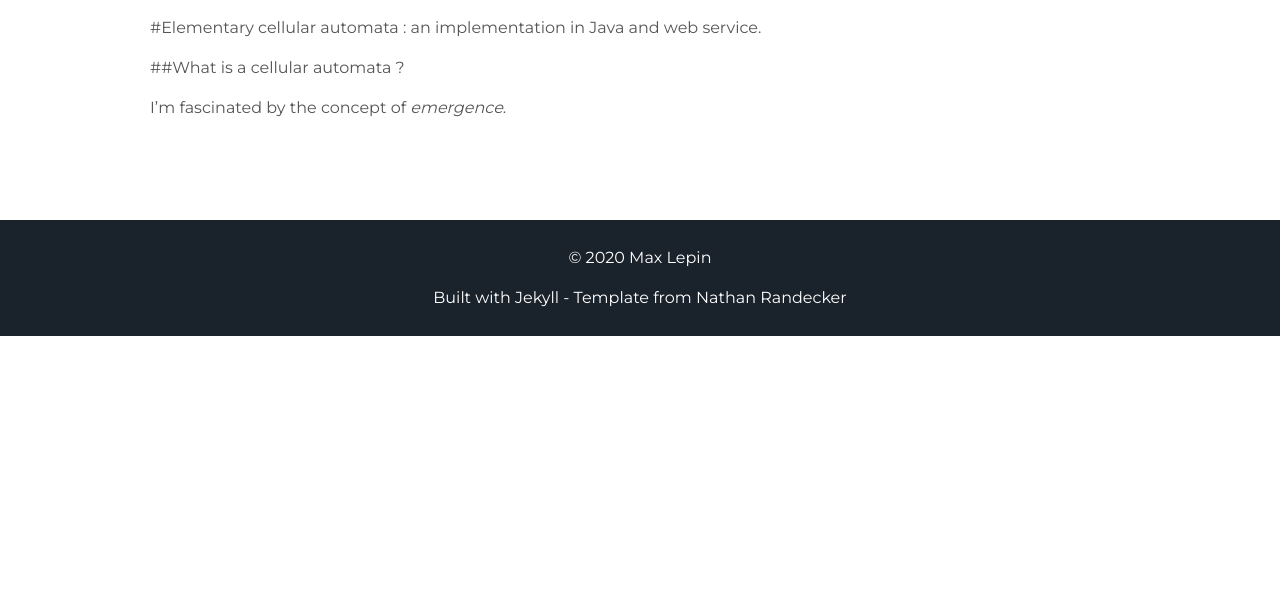
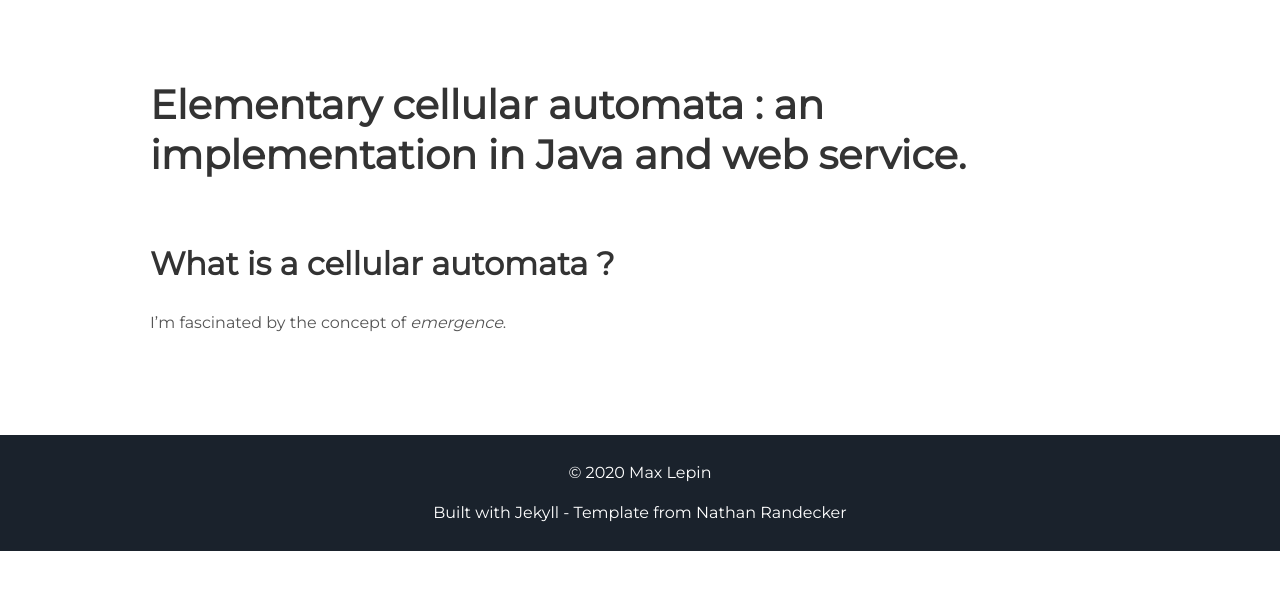
Before and after one commit to Max-le/CV-online, a Jekyll site: the page built from _posts/2020-03-11-cell.md, in a window 1280 px wide. Shown: the top 590 px of the page. Built offline with Jekyll 4.4.1, drawn with Linux system fonts in a browser that asks for light colours.

Commit message:
article adjustments

```diff
--- a/_includes/projects.html
+++ b/_includes/projects.html
@@ -33,7 +33,7 @@
     <p>Wiki Translate is a translator that define English words in other languages, entirely based on Wiktionary.</p>
 <!--    There should be a better way to make the link here with Jekyll instead of full URL -> This way : https://jekyllrb.com/docs/liquid/tags/#linking-to-posts o -->
     <a class="project-link" href="https://master.d22x1eh3k2s415.amplifyapp.com/">Live Demo</a>
-    <a class="project-link" href="{% post_url 2020-02-29-WikiTranslate %}.html">Read article</a>
+    <a class="project-link" href="{% post_url 2020-02-29-wiki-translate %}.html">Read article</a>
     <a class="project-link" href="https://github.com/Max-le/wikipython-server"> See the code <i class="devicon-github-plain-wordmark colored"></i><br>
     </a>
   </div>
@@ -52,7 +52,7 @@
     </ul>
     <p>A generator of elementary cellular automata. </p>
     <a class="project-link" href="http://github.com/max-le/CellularAutomata">See the code</a>
-    <a class="project-link" href="{% post_url 2020-03-11-cell %}">Read article</a>
+    <a class="project-link" href="{% post_url 2020-03-11-cell %}.html">Read article</a>
   </div>
 </div>
 
--- a/_posts/2020-03-11-cell.md
+++ b/_posts/2020-03-11-cell.md
@@ -3,8 +3,8 @@ layout: post
 author: Max Lepin
 ---
 
-#Elementary cellular automata : an implementation in Java and web service.
+# Elementary cellular automata : an implementation in Java and web service.
 
-##What is a cellular automata ?
+## What is a cellular automata ?
 
 I'm fascinated by the concept of *emergence*.
```
